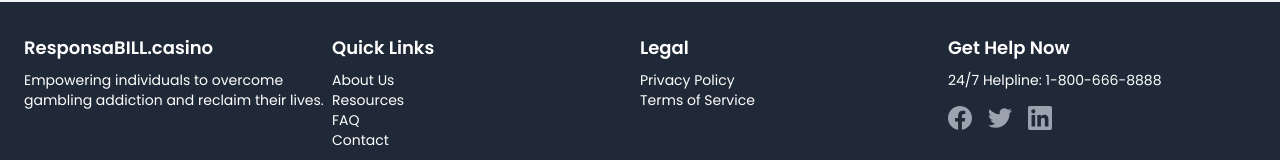
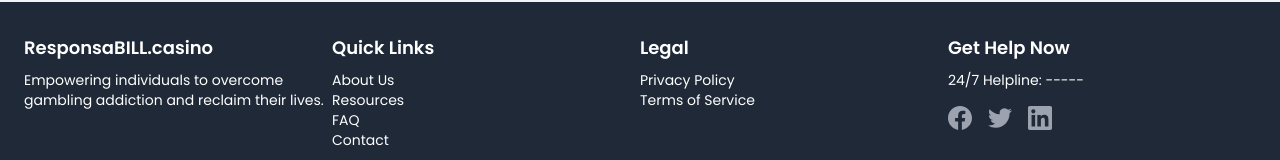
Before and after one commit to Ioioiog/Ioioiog.github.io, a plain HTML site: page resources.html in a window 1280 px wide. Shown: the part 1534-1694 px from the top of the page. Drawn offline with nearby package versions, Linux system fonts and the light colour scheme.

Commit message:
Update resources.html

```diff
--- a/resources.html
+++ b/resources.html
@@ -154,7 +154,7 @@
                 </div>
                 <div class="w-full md:w-1/4">
                     <h4 class="text-lg font-semibold mb-2">Get Help Now</h4>
-                    <p class="text-sm mb-2">24/7 Helpline: <a href="tel:18006668888" class="hover:text-gray-300">1-800-666-8888</a></p>
+                    <p class="text-sm mb-2">24/7 Helpline: <a href="-------" class="hover:text-gray-300">-----</a></p>
                     <div class="flex space-x-4 mt-4">
                         <a href="#" class="text-gray-400 hover:text-white">
                             <svg class="w-6 h-6" fill="currentColor" viewBox="0 0 24 24" xmlns="http://www.w3.org/2000/svg"><path d="M24 12.073c0-6.627-5.373-12-12-12s-12 5.373-12 12c0 5.99 4.388 10.954 10.125 11.854v-8.385H7.078v-3.47h3.047V9.43c0-3.007 1.792-4.669 4.533-4.669 1.312 0 2.686.235 2.686.235v2.953H15.83c-1.491 0-1.956.925-1.956 1.874v2.25h3.328l-.532 3.47h-2.796v8.385C19.612 23.027 24 18.062 24 12.073z"/></svg>
```
